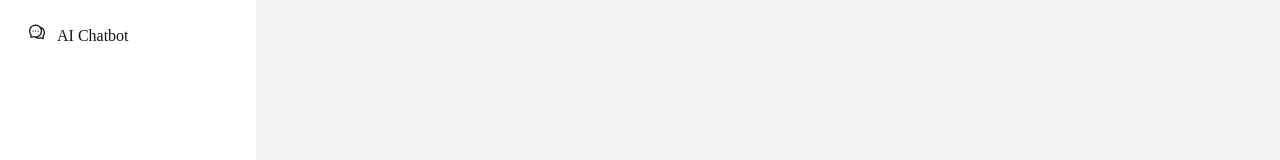
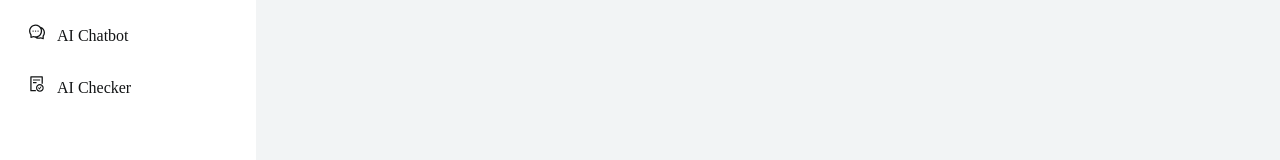
Before and after one commit to DMV-DEV/FE-SABIO, a React (Create React App) app: page / in a window 1280 px wide. Shown: the part 311-471 px from the top of the page. Built offline with nearby package versions, Linux system fonts and the light colour scheme; a web font is replaced by a local one.

Commit message:
cambio el ai checker

```diff
--- a/src/components/header/Header.jsx
+++ b/src/components/header/Header.jsx
@@ -3,7 +3,7 @@ import { DownOutlined, UserOutlined } from '@ant-design/icons';
 import { Dropdown, Space, Avatar, Button, Menu } from 'antd';
 import './StyleHeader.css';
 import { SettingIcon } from '../../assets/icons/Settings';
-import { IacheckerIcon } from '../../assets/icons/IaChecker';
+// import { IacheckerIcon } from '../../assets/icons/IaChecker';
 import { LogoutIcon } from '../../assets/icons/LogoutIcon';
 import { useLocation } from 'react-router-dom';
 
@@ -29,11 +29,11 @@ const Header = () => {
       key: '0',
       icon: <SettingIcon />
     },
-    {
-      label: <a href="/checker" className='link'>AI Checker</a>,
-      key: '1',
-      icon: <IacheckerIcon />
-    }
+    // {
+    //   label: <a href="/checker" className='link'>AI Checker</a>,
+    //   key: '1',
+    //   icon: <IacheckerIcon />
+    // }
   ];
 
   const menu = (
--- a/src/components/sidebar/Sidebar.jsx
+++ b/src/components/sidebar/Sidebar.jsx
@@ -1,8 +1,9 @@
 import React, { useState } from 'react';
 import './StyleSidebar.css';
 import Dropdown from './Dropdown';
-import { AppstoreOutlined , TeamOutlined , ReadOutlined , CommentOutlined , CheckOutlined } from '@ant-design/icons';
+import { AppstoreOutlined , TeamOutlined , ReadOutlined , CommentOutlined , FileDoneOutlined  } from '@ant-design/icons';
 import { useNavigate } from 'react-router-dom';
+// import { IacheckerIcon } from '../../assets/icons/IaChecker';
 
 const Sidebar = () => {
 
@@ -65,6 +66,12 @@ const [selectedButton, setSelectedButton] = useState(null);
               <CommentOutlined />
               AI Chatbot
               </button></li>
+              <li><button
+            className={selectedButton === 5 ? 'sidebar__list--button-select' : 'sidebar__list--button'}
+            onClick={() => handleClick(5, '/checker')}>
+              <FileDoneOutlined />
+              AI Checker
+              </button></li>
 
           </ul>
           </div>
```
